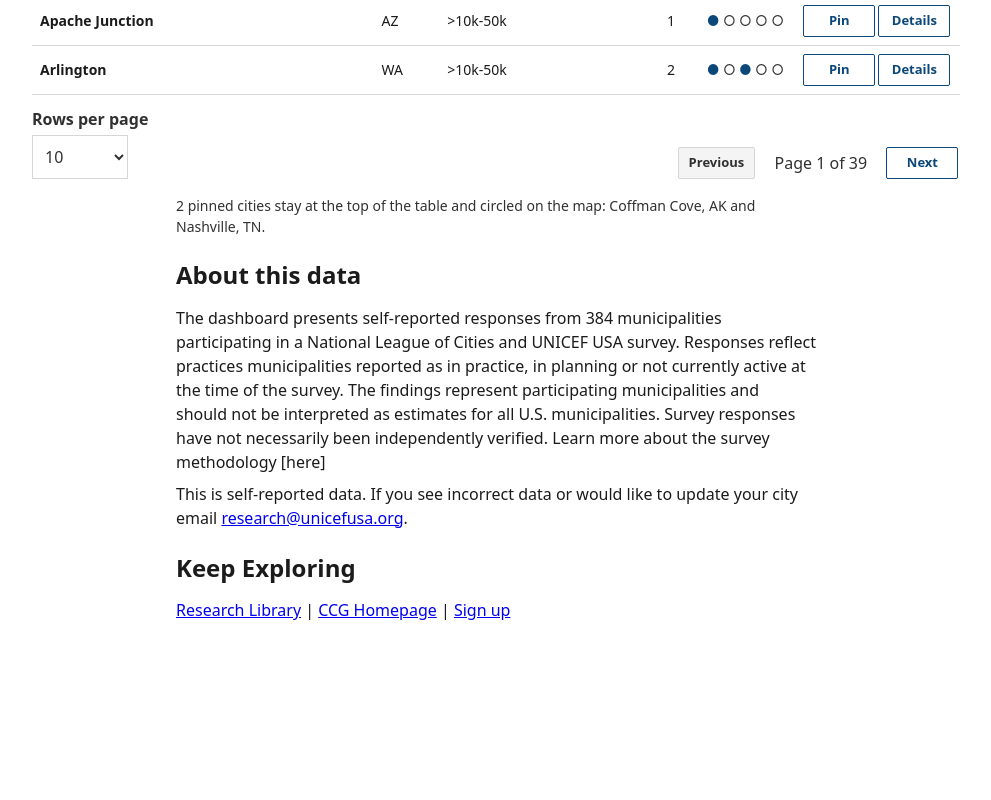
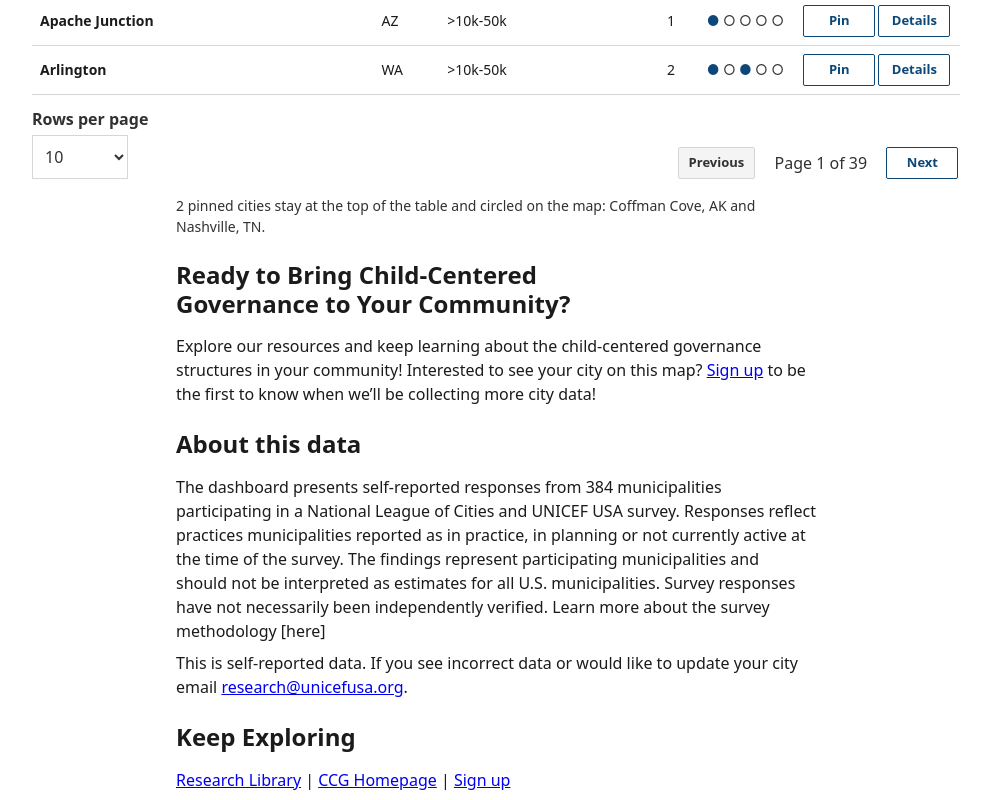
Before and after one commit to frankelavsky/cacr_prototype, a website: page src/index.html in a window 1280 px wide. Shown: the part 2977-3777 px from the top of the page, without its empty margins (144-1135 px from the left). Before the commit the page ends 3607 px from the top, so only its background shows below. Drawn offline with Linux system fonts and the light colour scheme.

Commit message:
added getting involved section

```diff
--- a/src/index.html
+++ b/src/index.html
@@ -283,6 +283,10 @@
       <p class="ccg-visually-hidden" id="ccg-table-status"></p>
     </section>
 
+    <section class="ccg-section" aria-labelledby="ccg-involved-heading">
+      <h2 id="ccg-involved-heading">Ready to Bring Child-Centered Governance to Your Community?</h2>
+      <p>Explore our resources and keep learning about the child-centered governance structures in your community! Interested to see your city on this map? <a href="#">Sign up</a> to be the first to know when we’ll be collecting more city data!</p>
+    </section>
     <section class="ccg-section" aria-labelledby="ccg-about-heading">
       <h2 id="ccg-about-heading">About this data</h2>
 
```
